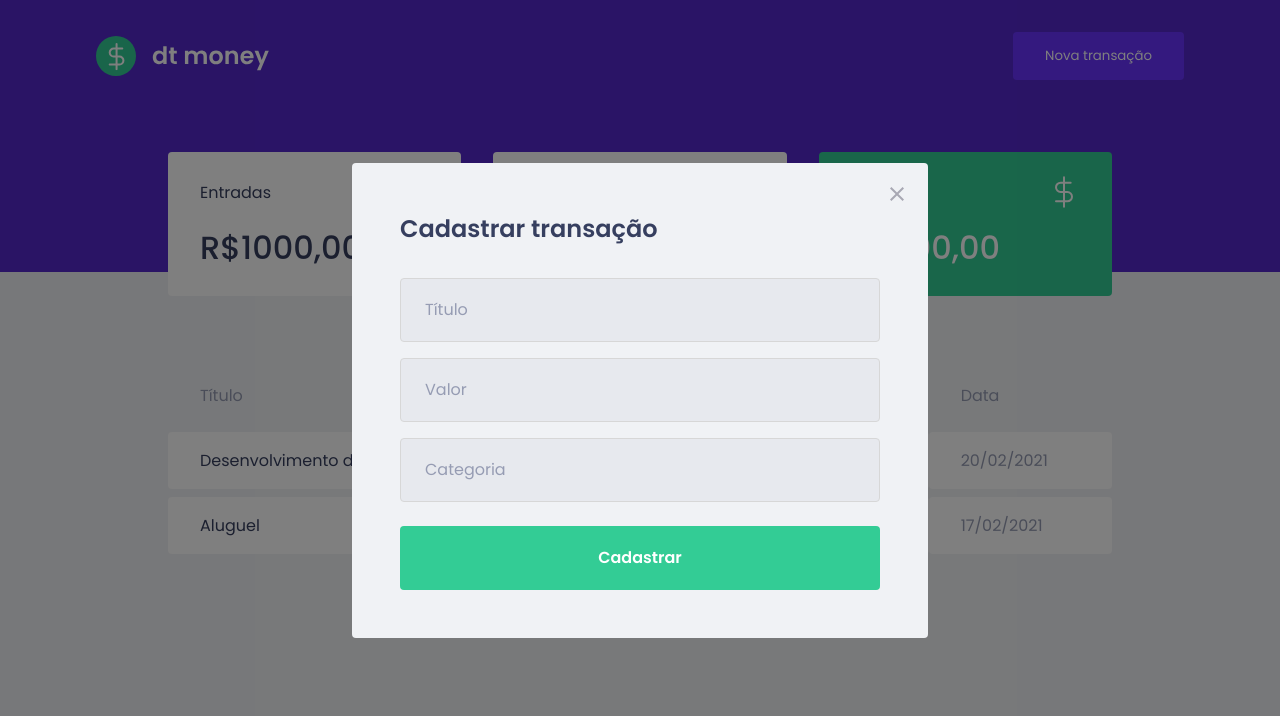
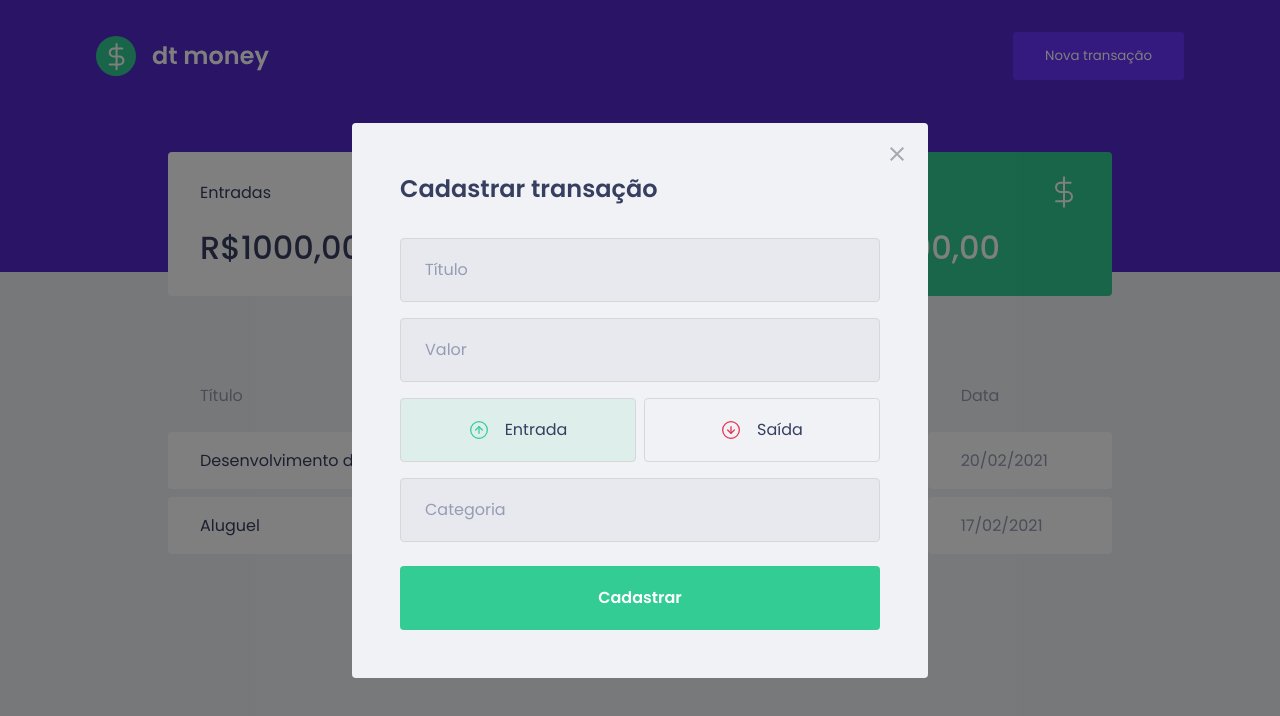
Before and after one commit to joaolagesdev/DtMoney, a React (Create React App) app: page / in a window 1280 px wide. Both pictures are taken after a click on the button "Nova transação". Shown: the top 716 px of the page. Built offline with nearby package versions, Linux system fonts and the light colour scheme; no server answers; what miragejs would draw is missing.

Commit message:
add styles: component RadioBox

```diff
--- a/package.json
+++ b/package.json
@@ -5,6 +5,7 @@
   "dependencies": {
     "axios": "^0.21.1",
     "miragejs": "^0.1.41",
+    "polished": "^4.1.1",
     "react": "^17.0.1",
     "react-dom": "^17.0.1",
     "react-modal": "^3.12.1",
--- a/src/App.tsx
+++ b/src/App.tsx
@@ -8,7 +8,7 @@
 Modal.setAppElement('#root')
 
 export function App() {
-  const[isNewTransactionModalOpen, setIsNewTransactionModalOpen] = useState(false)
+  const [isNewTransactionModalOpen, setIsNewTransactionModalOpen] = useState(false)
 
   function handleOpenNewTransactionModal() {
     setIsNewTransactionModalOpen(true);
@@ -20,10 +20,10 @@
 
   return (
     <>
-      <Header onOpenNewTransactionModal={handleOpenNewTransactionModal}/>
+      <Header onOpenNewTransactionModal={handleOpenNewTransactionModal} />
       <Dashboard />
       <NewTransactionModal
-        isOpen = {isNewTransactionModalOpen}
+        isOpen={isNewTransactionModalOpen}
         onRequestClose={handleCloseNewTransactionModal}
       />
       <GlobalStyle />
--- a/src/components/NewTransactionModal/index.tsx
+++ b/src/components/NewTransactionModal/index.tsx
@@ -1,6 +1,9 @@
+import { useState } from "react";
 import Modal from "react-modal";
 import closeImg from '../../assets/close.svg'
-import { Container } from "./styles";
+import incomeImg from '../../assets/income.svg';
+import outcomeImg from '../../assets/outcome.svg';
+import { Container, TransactionTypeContainer, RadioBox } from "./styles";
 interface NewTransactionModalProps {
 	isOpen: boolean;
 	onRequestClose: () => void;
@@ -10,12 +13,14 @@
 	isOpen,
 	onRequestClose,
 }: NewTransactionModalProps) {
+	const [type, setType] = useState('deposit')
+
 	return (
 		<Modal
 			isOpen={isOpen}
 			onRequestClose={onRequestClose}
 			overlayClassName="react-modal-overlay"
-			className= "react-modal-content"
+			className="react-modal-content"
 		>
 			<button
 				type="button"
@@ -37,6 +42,28 @@
 					placeholder="Valor"
 				/>
 
+				<TransactionTypeContainer>
+					<RadioBox
+						type="button"
+						onClick={() => { setType('deposit') }}
+						isActive={type ==='deposit'}
+						activeColor="green"
+					>
+						<img src={incomeImg} alt="Entrada" />
+						<span>Entrada</span>
+					</RadioBox>
+
+					<RadioBox
+						type="button"
+						onClick={() => { setType('withdraw') }}
+						isActive={type ==='withdraw'}
+						activeColor="red"
+					>
+						<img src={outcomeImg} alt="Saída" />
+						<span>Saída</span>
+					</RadioBox>
+				</TransactionTypeContainer>
+
 				<input
 					placeholder="Categoria"
 				/>
--- a/src/components/NewTransactionModal/styles.ts
+++ b/src/components/NewTransactionModal/styles.ts
@@ -1,4 +1,5 @@
 import styled from 'styled-components'
+import { darken, transparentize } from 'polished'
 
 export const Container = styled.form`
 	h2 {
@@ -46,5 +47,51 @@
 		filter: brightness(0.9);
 	}
 	}
+`
+export const TransactionTypeContainer = styled.div`
+	margin: 1rem 0;
+	display: grid;
+	grid-template-columns: 1fr 1fr;
+	gap: 0.5rem;
+`
 
+interface RadioBoxProps {
+	isActive: boolean;
+	activeColor: 'green' | 'red';
+}
+
+const colors = {
+	green: '#33cc95',
+	red: '#e52e4d'
+}
+
+export const RadioBox = styled.button<RadioBoxProps>`
+	height: 4rem;
+	border: 1px solid #d7d7d7;
+	border-radius: 0.25rem;
+
+	background: ${(props) => props.isActive
+		? transparentize(0.9, colors[props.activeColor])
+		: 'transparent'};
+
+	display: flex;
+	align-items: center;
+	justify-content: center;
+	transition: border-color 0.2s;
+
+	&:hover {
+		border-color: ${darken(0.2, '#d7d7d7')};
+	}
+
+	img {
+		width: 20px;
+		height: 20px;
+	}
+
+	span {
+		display: inline-block;
+		margin-left: 1rem;
+		font-size: 1rem;
+		color: var(--text-title);
+	}
 `
```
Also changed, not shown: 1 other file (tests, documents, lock files or other folders). Lines whose indentation alone changed are shown as unchanged.
